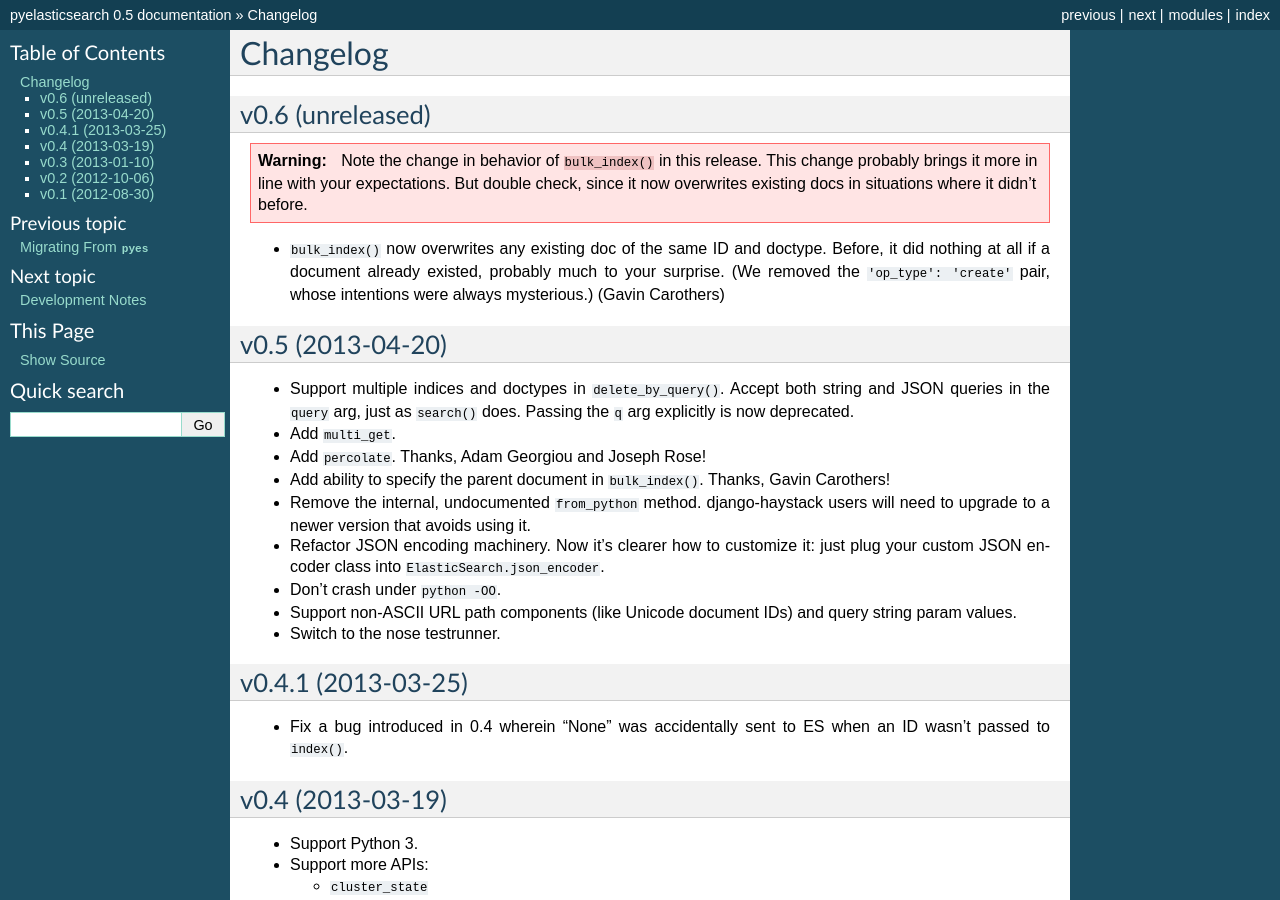
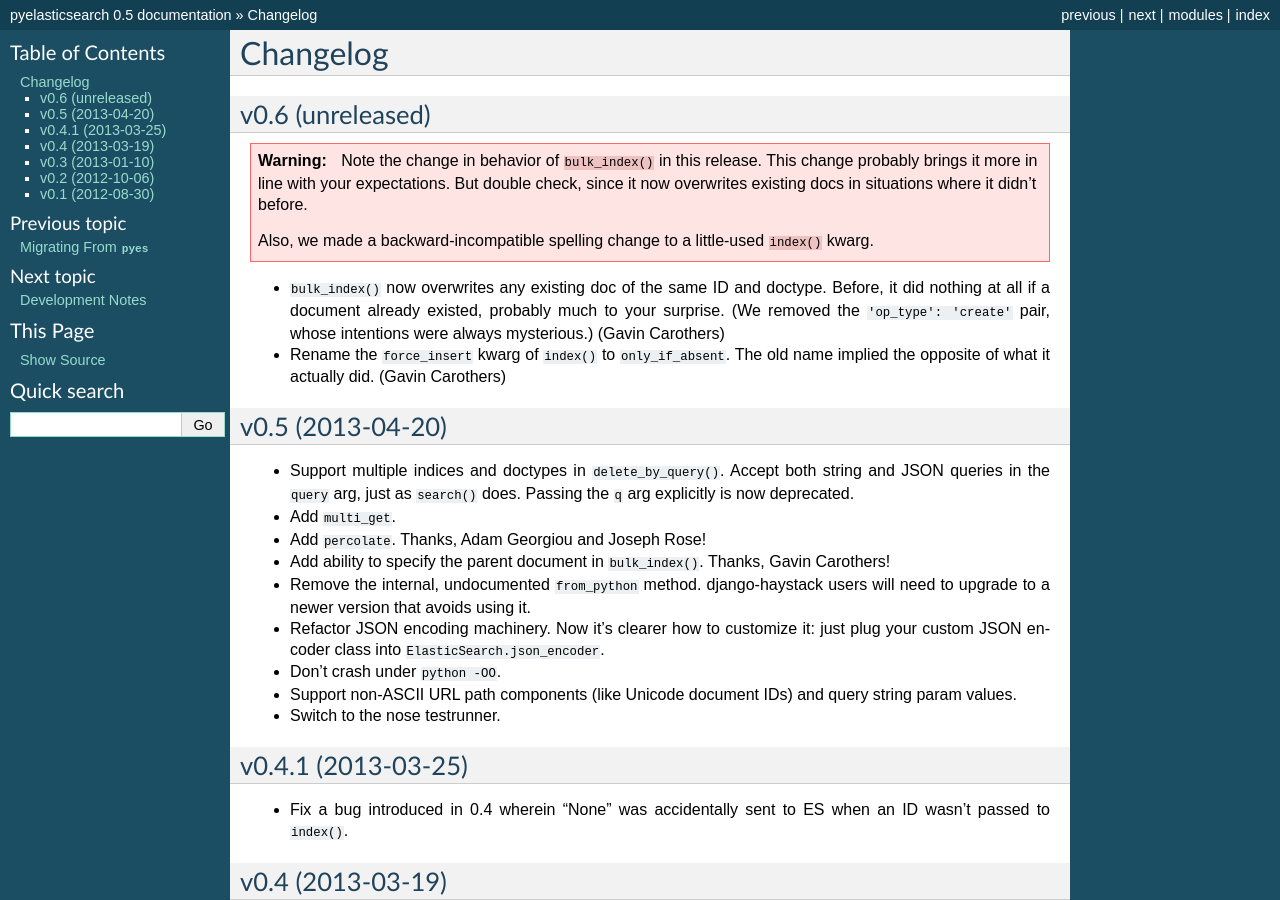
Before and after one commit to pyelasticsearch/pyelasticsearch, a Sphinx documentation site: the page built from docs/source/changelog.rst, in a window 1280 px wide and 900 px high. Built offline with Sphinx 7.4.7, drawn with Linux system fonts in a browser that asks for light colours.

Commit message:
Rename index()'s force_insert kwarg to only_if_absent. Fix #99.

```diff
--- a/docs/source/changelog.rst
+++ b/docs/source/changelog.rst
@@ -10,10 +10,15 @@ v0.6 (unreleased)
   probably brings it more in line with your expectations. But double check,
   since it now overwrites existing docs in situations where it didn't before.
 
+  Also, we made a backward-incompatible spelling change to a little-used
+  ``index()`` kwarg.
+
 * ``bulk_index()`` now overwrites any existing doc of the same ID and doctype.
   Before, it did nothing at all if a document already existed, probably much to
   your surprise. (We removed the ``'op_type': 'create'`` pair, whose intentions
   were always mysterious.) (Gavin Carothers)
+* Rename the ``force_insert`` kwarg of ``index()`` to ``only_if_absent``. The
+  old name implied the opposite of what it actually did. (Gavin Carothers)
 
 
 v0.5 (2013-04-20)
```
Also changed, not shown: 1 other file.
